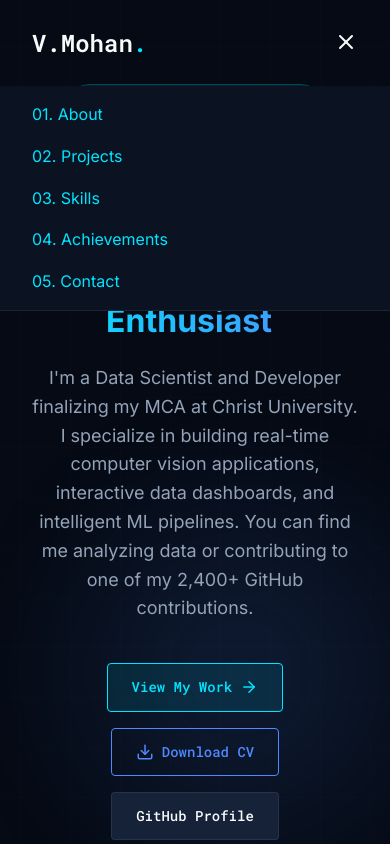
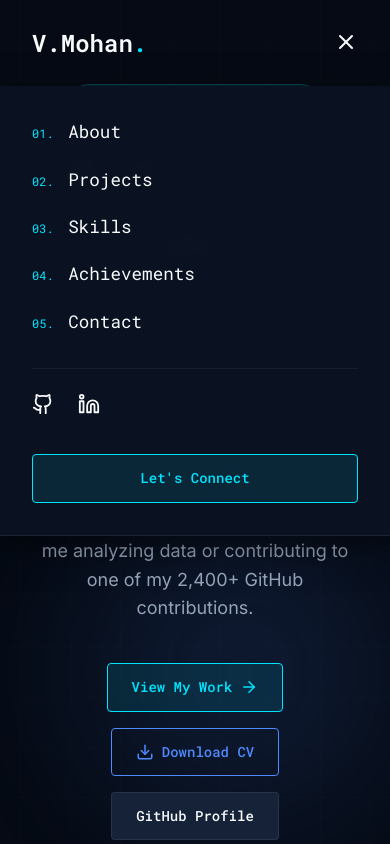
Before and after one commit to Vanshaj14Mohan/Portfolio, a React (Vite) app: page / in a window 390 px wide. Both pictures are taken after a click on the button 346 px from the left and 43 px from the top of the page. Shown: the top 844 px of the page. Built offline with nearby package versions, Linux system fonts and the light colour scheme.

Commit message:
Portfolio

```diff
--- a/src/components/Navbar.css
+++ b/src/components/Navbar.css
@@ -73,6 +73,11 @@
   display: none;
 }
 
+.mobile-menu {
+  display: none;
+}
+
+
 .mobile-menu-btn {
   background: none;
   border: none;
@@ -86,12 +91,70 @@
 
   .mobile-menu {
     position: absolute;
-    top: 100%; left: 0; width: 100%;
-    background: var(--surface-color);
-    padding: 1rem 2rem;
+    top: 100%;
+    left: 0;
+    width: 100%;
+    background: rgba(11, 18, 33, 0.98);
+    backdrop-filter: blur(10px);
+    padding: 0 2rem;
     display: flex;
     flex-direction: column;
-    gap: 1rem;
+    gap: 1.5rem;
     border-bottom: 1px solid var(--border-color);
+
+    /* Animation styling */
+    max-height: 0;
+    overflow: hidden;
+    opacity: 0;
+    visibility: hidden;
+    transition: all 0.4s ease-in-out;
+  }
+
+  .mobile-menu.open {
+    max-height: 500px;
+    padding: 2rem;
+    opacity: 1;
+    visibility: visible;
+    box-shadow: 0 10px 30px rgba(0, 0, 0, 0.5);
+  }
+
+  .mobile-nav-links {
+    display: flex;
+    flex-direction: column;
+    gap: 1.2rem;
+  }
+
+  .mobile-nav-links a {
+    font-size: 1.1rem;
+    font-family: var(--mono-font);
+    color: var(--text-primary);
+    transition: color 0.3s ease;
+  }
+
+  .mobile-nav-links a:hover {
+    color: var(--primary-color);
+  }
+
+  .mobile-social-links {
+    display: flex;
+    gap: 1.5rem;
+    margin-top: 0.5rem;
+    padding-top: 1.5rem;
+    border-top: 1px solid rgba(255, 255, 255, 0.05);
+  }
+
+  .mobile-social-links a {
+    color: var(--text-primary);
+    transition: color 0.3s ease, transform 0.3s ease;
+  }
+
+  .mobile-social-links a:hover {
+    color: var(--primary-color);
+    transform: translateY(-2px);
+  }
+
+  .mobile-menu .btn {
+    justify-content: center;
+    margin-top: 0.5rem;
   }
 }
--- a/src/components/Navbar.jsx
+++ b/src/components/Navbar.jsx
@@ -42,16 +42,20 @@ const Navbar = () => {
           {mobileMenuOpen ? <X size={24} /> : <Menu size={24} />}
         </button>
       </div>
-
-      {mobileMenuOpen && (
-        <div className="mobile-menu">
-          <a href="#about" onClick={() => setMobileMenuOpen(false)}>01. About</a>
-          <a href="#projects" onClick={() => setMobileMenuOpen(false)}>02. Projects</a>
-          <a href="#skills" onClick={() => setMobileMenuOpen(false)}>03. Skills</a>
-          <a href="#achievements" onClick={() => setMobileMenuOpen(false)}>04. Achievements</a>
-          <a href="#contact" onClick={() => setMobileMenuOpen(false)}>05. Contact</a>
+      <div className={`mobile-menu ${mobileMenuOpen ? 'open' : ''}`}>
+        <div className="mobile-nav-links">
+          <a href="#about" onClick={() => setMobileMenuOpen(false)}><span className="nav-num">01.</span> About</a>
+          <a href="#projects" onClick={() => setMobileMenuOpen(false)}><span className="nav-num">02.</span> Projects</a>
+          <a href="#skills" onClick={() => setMobileMenuOpen(false)}><span className="nav-num">03.</span> Skills</a>
+          <a href="#achievements" onClick={() => setMobileMenuOpen(false)}><span className="nav-num">04.</span> Achievements</a>
+          <a href="#contact" onClick={() => setMobileMenuOpen(false)}><span className="nav-num">05.</span> Contact</a>
         </div>
-      )}
+        <div className="mobile-social-links">
+          <a href="https://github.com/Vanshaj14Mohan" target="_blank" rel="noreferrer"><Github size={22} /></a>
+          <a href="https://www.linkedin.com/in/vanshajpmohan/" target="_blank" rel="noreferrer"><Linkedin size={22} /></a>
+        </div>
+        <a href="#contact" className="btn btn-primary" onClick={() => setMobileMenuOpen(false)}>Let's Connect</a>
+      </div>
     </nav>
   );
 };
```
